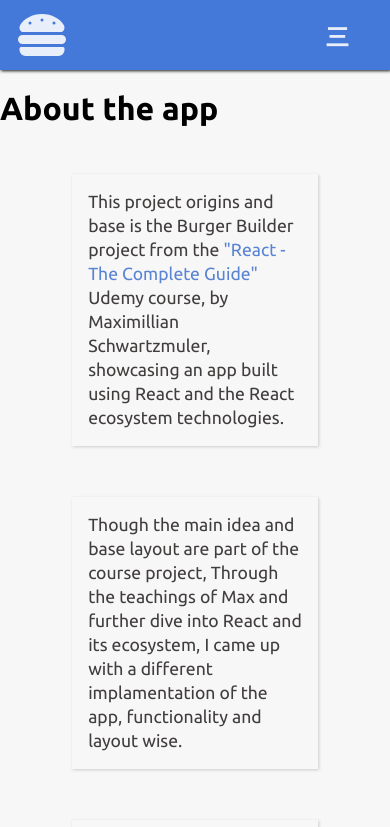
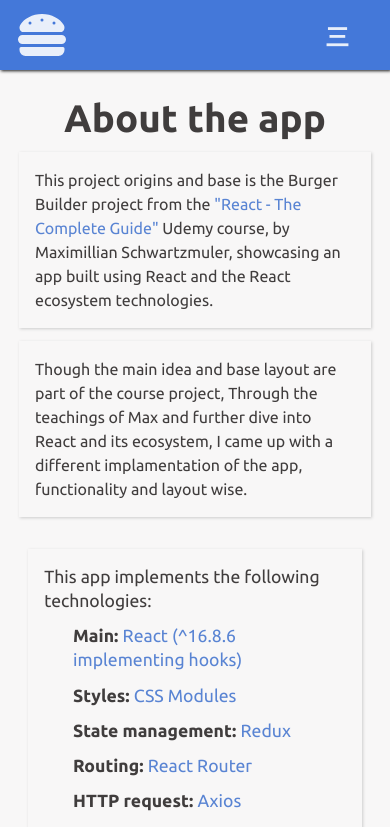
Before and after one commit to EliTu/React-Burger-app, a React (Create React App) app: page /about in a window 390 px wide. Shown: the top 827 px of the page. Built offline with nearby package versions, Linux system fonts and the light colour scheme.

Commit message:
Styling the about section

```diff
--- a/src/components/display/About/About.js
+++ b/src/components/display/About/About.js
@@ -5,17 +5,16 @@
 	const { About, techName } = styles;
 
 	return (
-		<>
+		<div className={About}>
 			<h1>About the app</h1>
-			<div className={About}>
 			<p>
-					This project origins and base is the Burger Builder project
-					from the{' '}
+				This project origins and base is the Burger Builder project from
+				the{' '}
 				<a href="https://www.udemy.com/react-the-complete-guide-incl-redux/">
 					"React - The Complete Guide"
 				</a>{' '}
-					Udemy course, by Maximillian Schwartzmuler, showcasing an
-					app built using React and the React ecosystem technologies.
+				Udemy course, by Maximillian Schwartzmuler, showcasing an app
+				built using React and the React ecosystem technologies.
 			</p>
 			<p>
 				Though the main idea and base layout are part of the course
@@ -24,7 +23,7 @@
 				implamentation of the app, functionality and layout wise.
 			</p>
 			<ul>
-					Technologies covered and used:
+				This app implements the following technologies:
 				<li>
 					<span className={techName}>Main: </span>
 					<a href="https://reactjs.org/">
@@ -61,11 +60,10 @@
 				</li>
 			</ul>
 			<p>
-					Also, sorry but there (probably) won't be real burgers, but
-					I hope you'll enjoy anyway :)
+				Also, sorry but there (probably) won't be real burgers, but I
+				hope you'll enjoy anyway :)
 			</p>
 		</div>
-		</>
 	);
 };
 
--- a/src/components/display/About/About.module.css
+++ b/src/components/display/About/About.module.css
@@ -16,8 +16,8 @@
 .About h1 {
 	margin: 3rem auto;
 	text-align: center;
-	color: rgba(27, 24, 24, 0.904);
-	margin: 0 auto;
+	color: var(--coloring-dark);
+	margin: 1rem auto;
 }
 
 .About p,
@@ -49,3 +49,22 @@
 	font-size: 1.1rem;
 	font-weight: 600;
 }
+
+/* Small screen */
+@media only screen and (max-width: 500px) {
+	.About {
+		width: 95%;
+		margin: 0.2rem auto;
+	}
+
+	.About p {
+		width: 95%;
+		font-size: 1rem;
+		margin: 0.4rem;
+		text-justify: distribute;
+	}
+
+	.About ul {
+		font-size: 1.1rem;
+	}
+}
```
Lines whose indentation alone changed are shown as unchanged.
